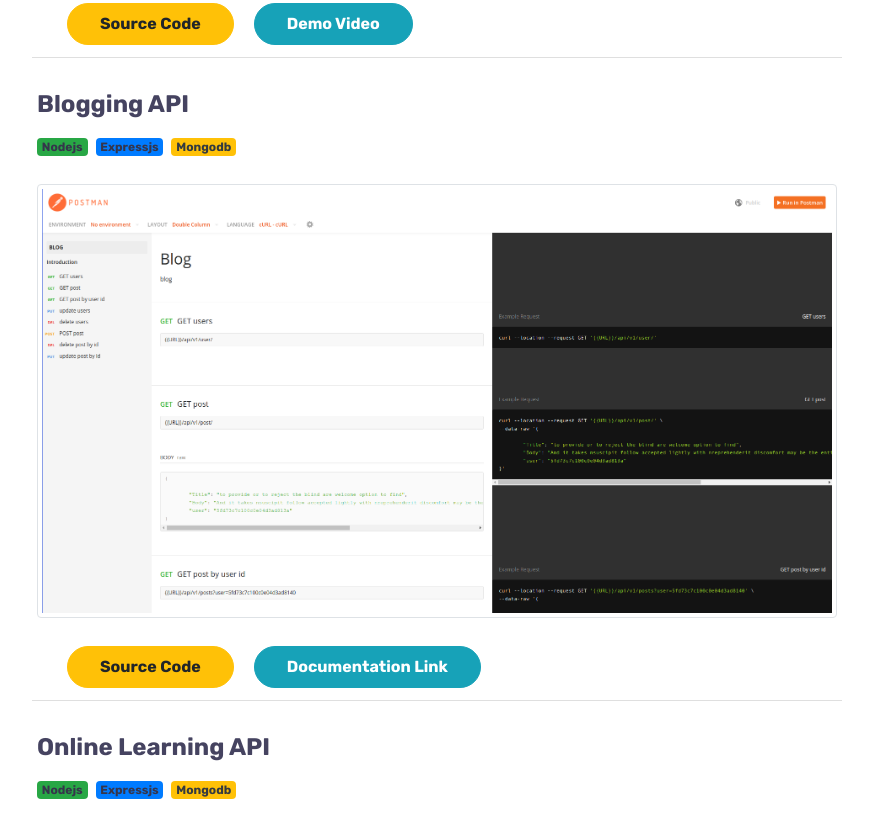
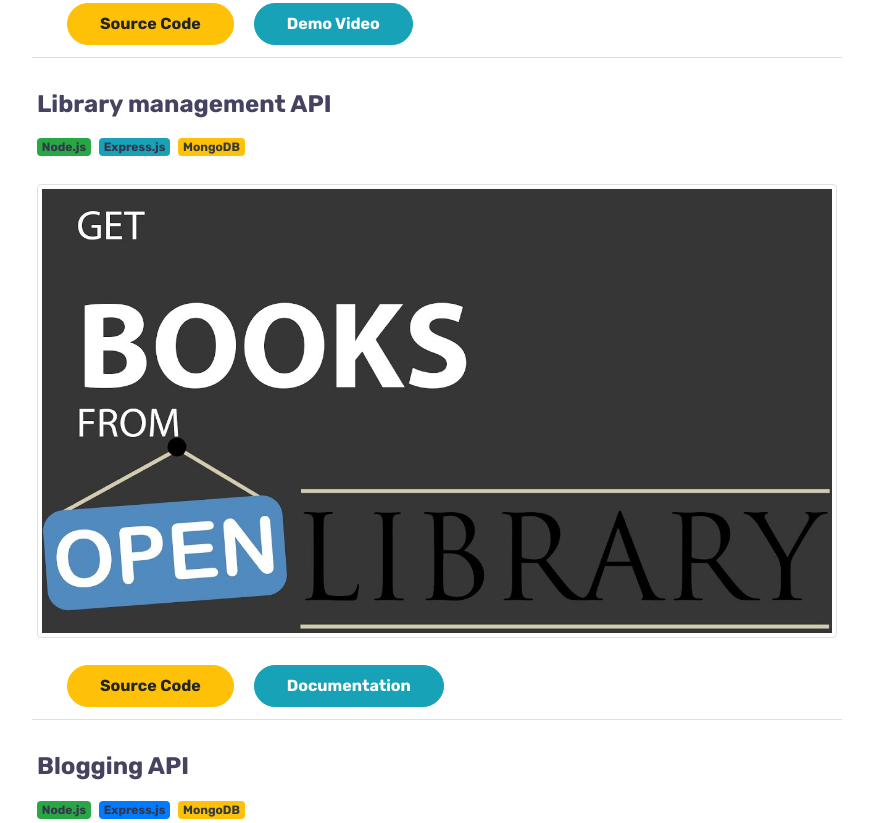
Before and after one commit to nayeem01/portfolio, a plain HTML site: page index.html in a window 1280 px wide. Shown: the part 2834-3657 px from the top of the page, without its empty margins (293-1166 px from the left). Drawn offline with Linux system fonts and the light colour scheme.

Commit message:
new project add

```diff
--- a/index.html
+++ b/index.html
@@ -286,7 +286,7 @@
                                     alt="node js"
                                     width="55"
                                 />
-                                <h3 class="mb-3 mt-0 text-light">Node js</h3>
+                                <h3 class="mb-3 mt-0 text-light">Node.js</h3>
                             </div>
                         </div>
 
@@ -456,10 +456,9 @@
                                         Dynamice shopping Cart
                                     </h3>
                                 </div>
-
                                 <div class="row">
                                     <span class="badge bg-success"
-                                        >Reactjs</span
+                                        >React.js</span
                                     >
                                     <span class="badge bg-info ml-2"
                                         >Redux</span
@@ -508,20 +507,79 @@
                                     </a>
                                 </div>
                             </li>
+                            <!-- project end -->
 
+                            <li class="list-group-item list-group-item">
+                                <div class="row">
+                                    <h3>Library management API</h3>
+                                </div>
+                                <div class="row">
+                                    <span class="badge bg-success"
+                                        >Node.js</span
+                                    >
+                                    <span class="badge bg-info ml-2"
+                                        >Express.js</span
+                                    >
+                                    <span
+                                        class="badge bg-warning text-dark ml-2"
+                                        >MongoDB</span
+                                    >
+                                </div>
+                                <br />
+                                <div class="row">
+                                    <a
+                                        href="https://github.com/nayeem01/library-management-api"
+                                    >
+                                        <img
+                                            src="./asset/maxresdefault.png"
+                                            class="img-thumbnail"
+                                            alt="..."
+                                            width="800"
+                                        />
+                                    </a>
+                                </div>
+                                <br />
+                                <div class="container">
+                                    <a
+                                        href="https://github.com/nayeem01/library-management-api"
+                                        target="_blank"
+                                    >
+                                        <button
+                                            type="button"
+                                            class="btn btn-warning sm-2"
+                                        >
+                                            Source Code
+                                        </button>
+                                    </a>
+                                    <a
+                                        href="https://documenter.getpostman.com/view/13354304/TVt184bX"
+                                        target="_blank"
+                                    >
+                                        <button
+                                            type="button"
+                                            class="btn btn-info ml-3"
+                                        >
+                                            Documentation
+                                        </button>
+                                    </a>
+                                </div>
+                            </li>
+                            <!-- project end -->
                             <li class="list-group-item list-group-item">
                                 <div class="row">
                                     <h3>Blogging API</h3>
                                 </div>
 
                                 <div class="row">
-                                    <span class="badge bg-success">Nodejs</span>
+                                    <span class="badge bg-success"
+                                        >Node.js</span
+                                    >
                                     <span class="badge bg-primary ml-2"
-                                        >Expressjs</span
+                                        >Express.js</span
                                     >
                                     <span
                                         class="badge bg-warning text-dark ml-2"
-                                        >Mongodb</span
+                                        >MongoDB</span
                                     >
                                 </div>
                                 <br />
@@ -570,13 +628,15 @@
                                 </div>
 
                                 <div class="row">
-                                    <span class="badge bg-success">Nodejs</span>
+                                    <span class="badge bg-success"
+                                        >Node.js</span
+                                    >
                                     <span class="badge bg-primary ml-2"
-                                        >Expressjs</span
+                                        >Express.js</span
                                     >
                                     <span
                                         class="badge bg-warning text-dark ml-2"
-                                        >Mongodb</span
+                                        >MongoDB</span
                                     >
                                 </div>
                                 <br />
```
Also changed, not shown: asset/maxresdefault.png (added).
